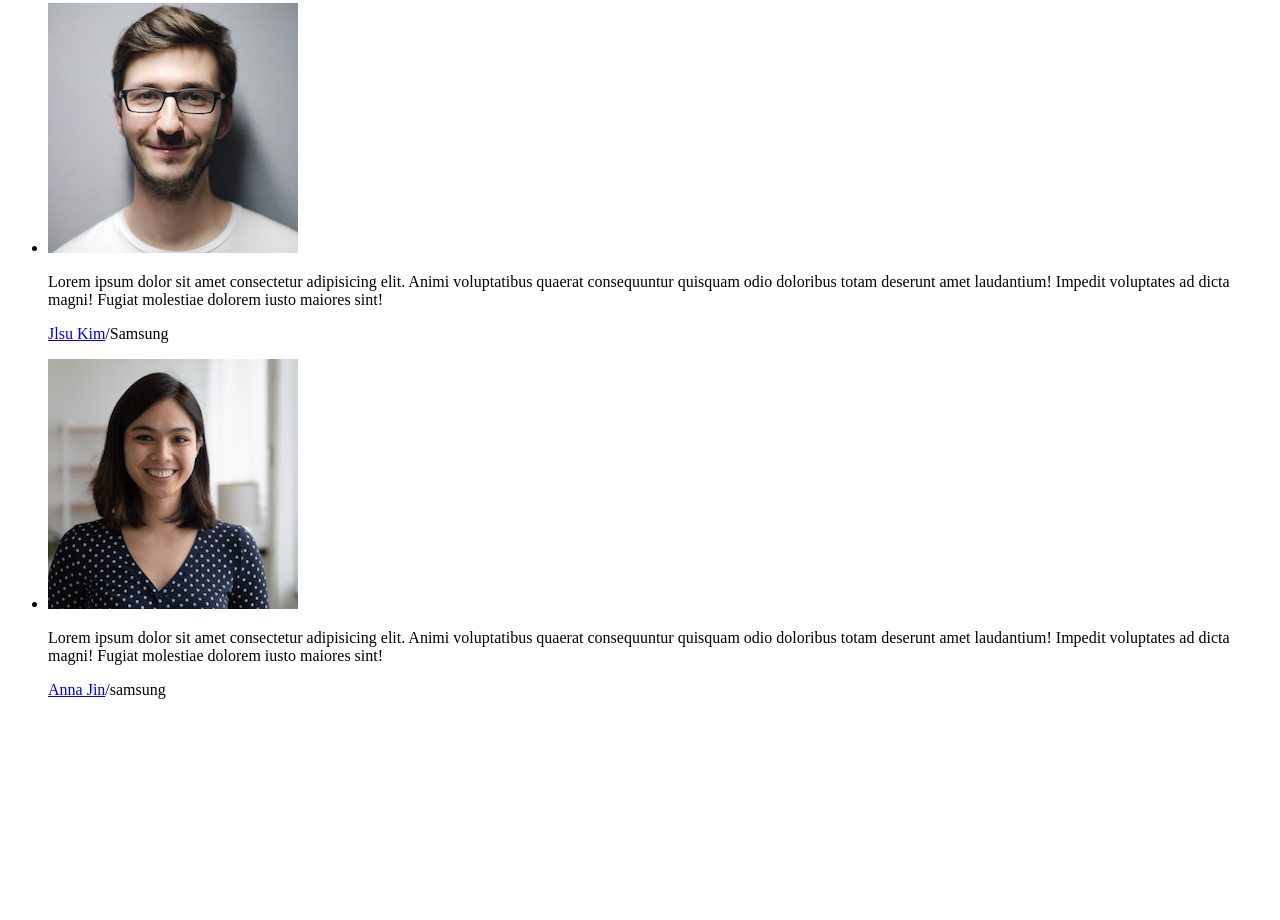
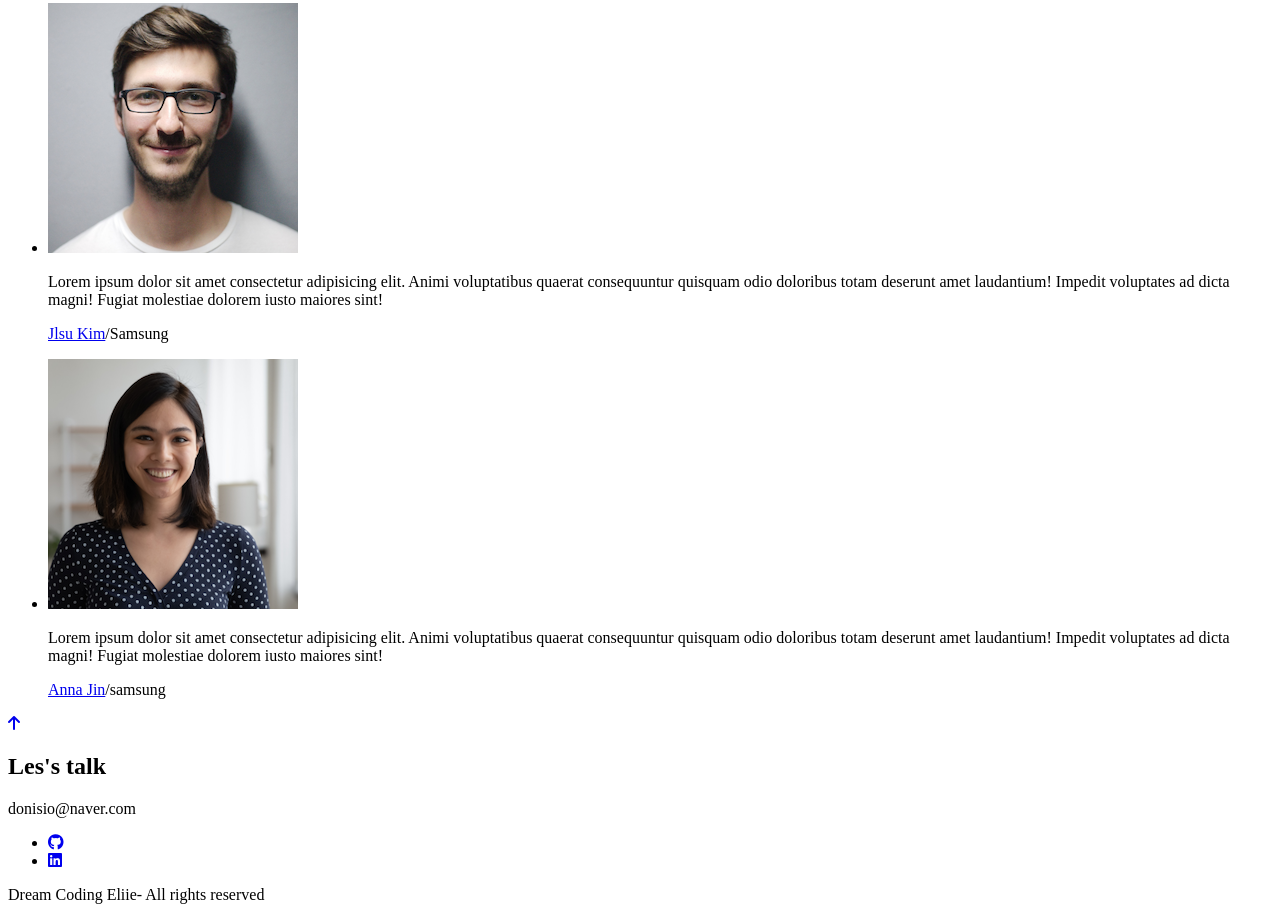
Before and after one commit to donisio/new_portfollo, a plain HTML site: page index.html in a window 1280 px wide. Shown: the part 6068-6988 px from the top of the page. Before the commit the page ends 6783 px from the top, so only its background shows below. Drawn offline with Linux system fonts and the light colour scheme.

Commit message:
HTML-FOOTER

```diff
--- a/index.html
+++ b/index.html
@@ -304,9 +304,34 @@
         </ul>
       </section>
       <!-- Arrot up-->
-      <aside></aside>
+      <aside>
+        <a href="#home" title="back to top">
+          <i class="fa-solid fa-arrow-up"></i>
+        </a>
+      </aside>
     </main>
     <!-- footer -->
-    <footer id="contact"></footer>
+    <footer id="contact">
+      <h2>Les&#39;s talk</h2>
+      <p>donisio@naver.com</p>
+      <ul>
+        <li>
+          <a href="#" target="_blank" rel="noopener noreferrer" title="github">
+            <i class="fa-brands fa-github"></i>
+          </a>
+        </li>
+        <li>
+          <a
+            href="#"
+            target="_blank"
+            rel="noopener noreferrer"
+            title="linkedin"
+          >
+            <i class="fa-brands fa-linkedin"></i>
+          </a>
+        </li>
+      </ul>
+      <p>Dream Coding Eliie- All rights reserved</p>
+    </footer>
   </body>
 </html>
```
